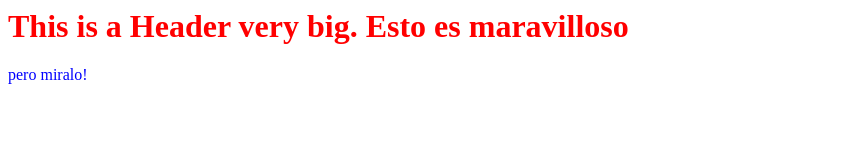
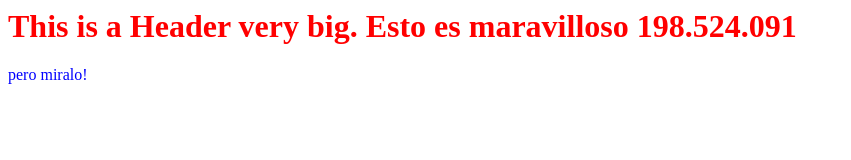
Before and after one commit to christiancampos123/Npm, a website: page Index.html in a window 1280 px wide. Shown: the whole page, without its empty margins (0-851 px from the left). Drawn offline with Linux system fonts and the light colour scheme.

Commit message:
commit_2

```diff
--- a/Index.html
+++ b/Index.html
@@ -9,6 +9,7 @@
     <body>
         <h1 id="h1">
             This is a Header very big. Esto es maravilloso
+            198.524.091
         </h1>
         <p>pero miralo!</p>
     </body>
```
